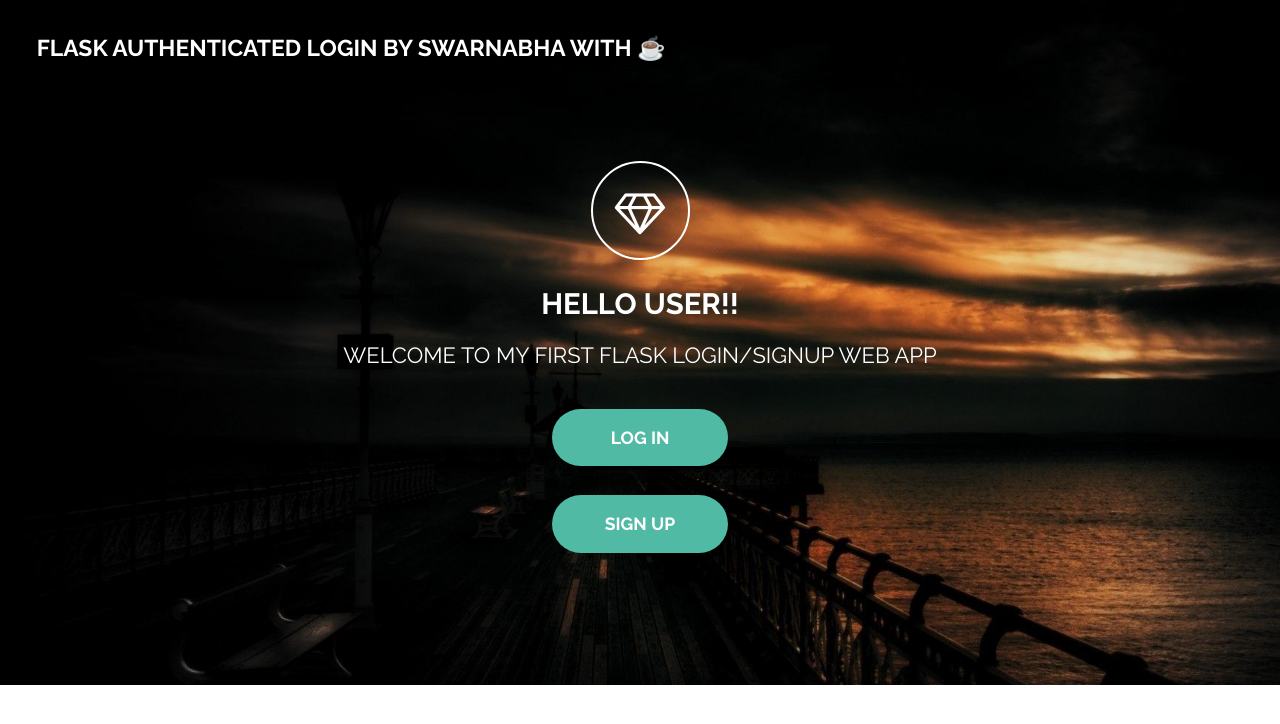
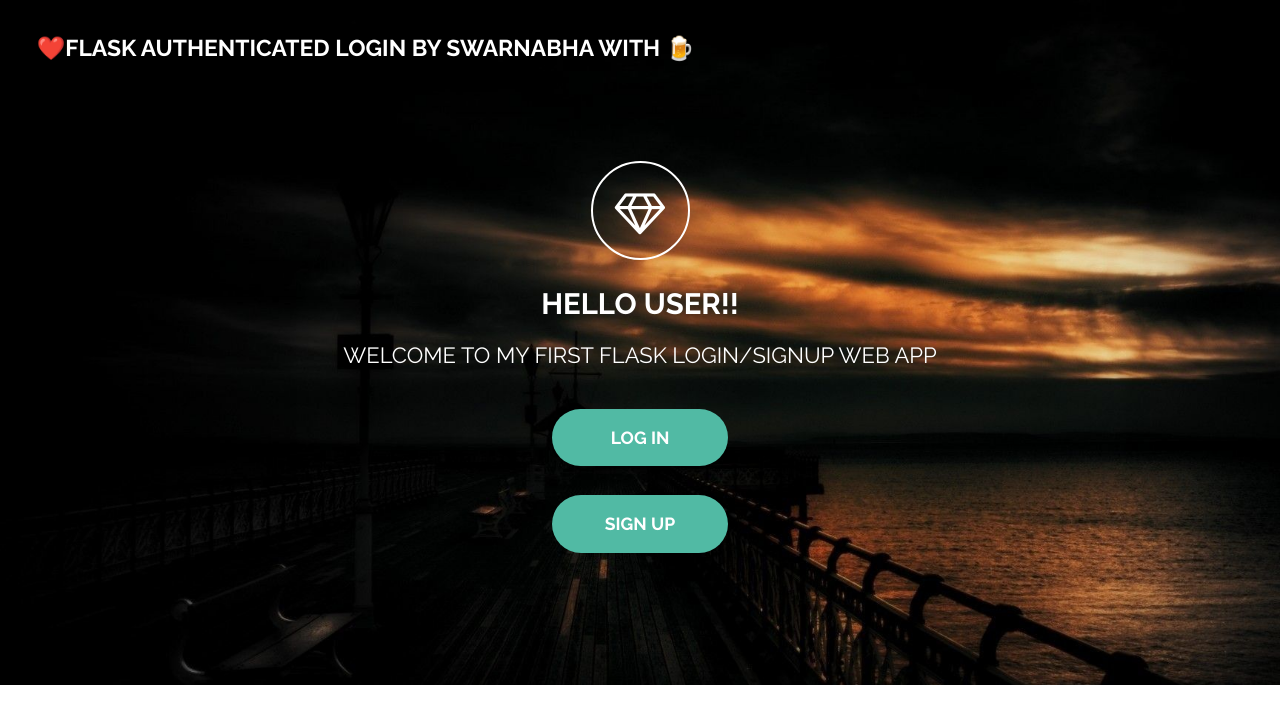
Before and after one commit to sd2001/So_its_YOU-Flask, a plain HTML site: page templates/index.html in a window 1280 px wide. Drawn offline with Linux system fonts and the light colour scheme.

Commit message:
Emoji fixes 🍺

```diff
--- a/templates/index.html
+++ b/templates/index.html
@@ -17,7 +17,7 @@
 	<body class="landing">
       		<!-- Header -->
 			<header id="header" class="alt">
-				<h1><a href="/">Flask Authenticated Login by Swarnabha with ☕</a></h1>
+				<h1><a href="/">❤️Flask Authenticated Login by Swarnabha with 🍺</a></h1>
 			</header>
 
 
```
Also changed, not shown: templates/profile.html (+1 -1 lines).
